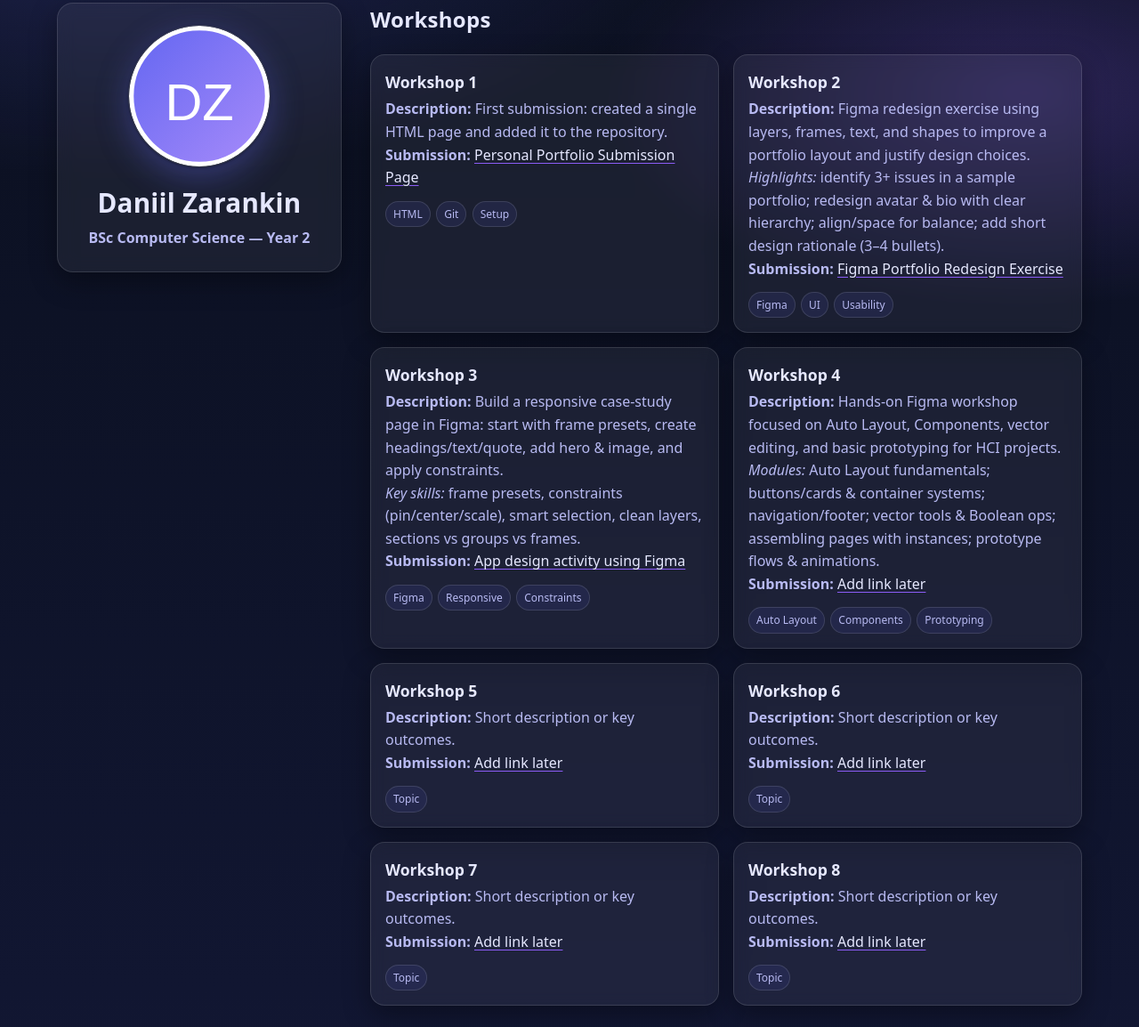
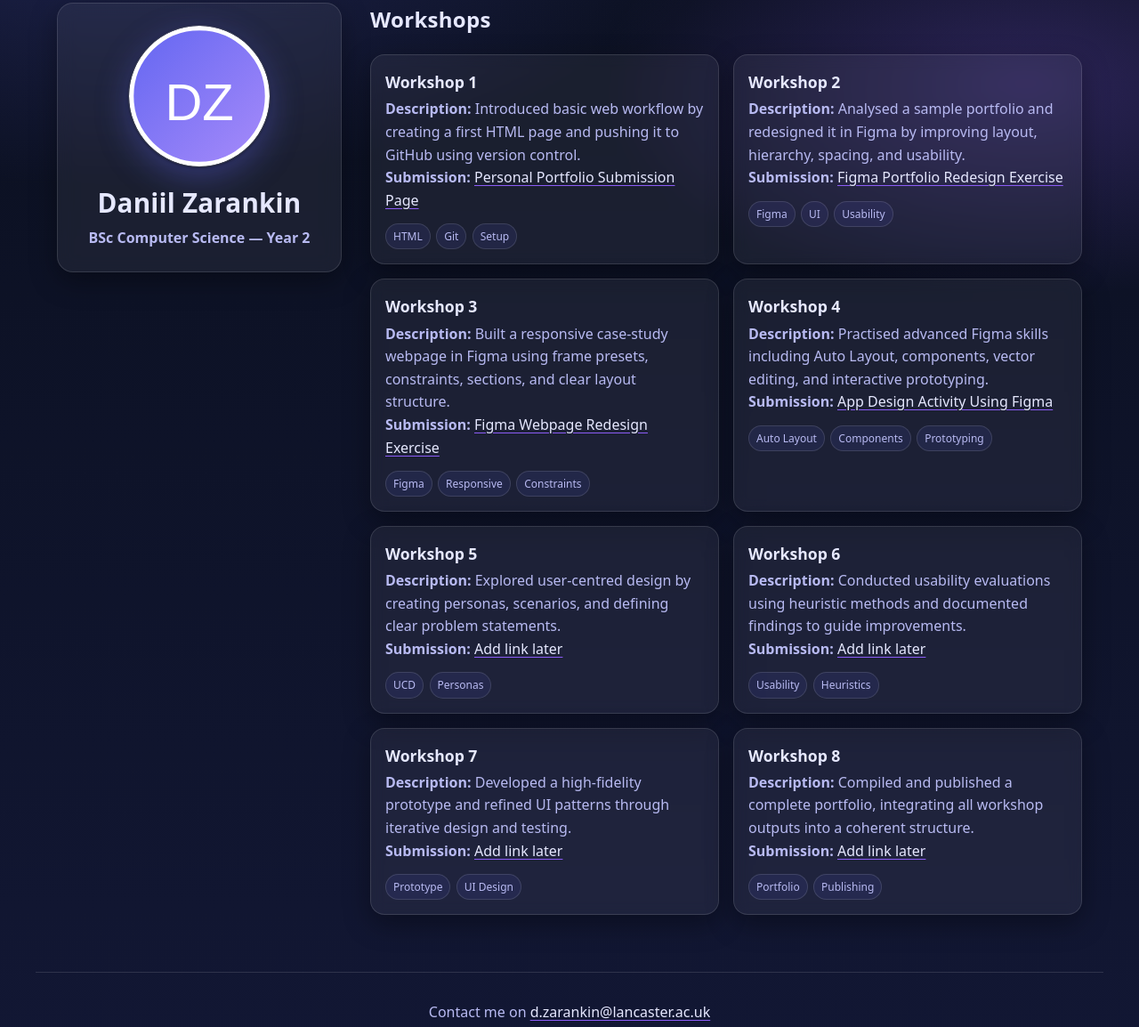
Before and after one commit to DaniilZar/DaniilZarankinPortfolio, a plain HTML site: page index.html in a window 1280 px wide. Shown: the part 29-1183 px from the top of the page at 89% size. Drawn offline with Linux system fonts and the light colour scheme.

Commit message:
Update index.html

```diff
--- a/index.html
+++ b/index.html
@@ -31,64 +31,71 @@
       <section class="workshops">
         <h2>Workshops</h2>
         <div class="grid">
+
+          <!-- Workshop 1 -->
           <article class="workshop-card">
             <h3>Workshop 1</h3>
-            <p><strong>Description:</strong> First submission: created a single HTML page and added it to the repository.</p>
+            <p><strong>Description:</strong> Introduced basic web workflow by creating a first HTML page and pushing it to GitHub using version control.</p>
             <p><strong>Submission:</strong> <a href="https://daniilzar.github.io/DaniilZarankinPortfolio/" target="_blank" rel="noopener noreferrer">Personal Portfolio Submission Page</a></p>
             <div class="tags"><span>HTML</span><span>Git</span><span>Setup</span></div>
           </article>
 
+          <!-- Workshop 2 -->
           <article class="workshop-card">
             <h3>Workshop 2</h3>
-            <p><strong>Description:</strong> Figma redesign exercise using layers, frames, text, and shapes to improve a portfolio layout and justify design choices.</p>
-            <p><em>Highlights:</em> identify 3+ issues in a sample portfolio; redesign avatar &amp; bio with clear hierarchy; align/space for balance; add short design rationale (3–4 bullets).</p>
+            <p><strong>Description:</strong> Analysed a sample portfolio and redesigned it in Figma by improving layout, hierarchy, spacing, and usability.</p>
             <p><strong>Submission:</strong> <a href="https://www.figma.com/design/AOrdPFLcjPu58RsgTK981s/Portfolio---Tomasz-Gajda--Community-?node-id=0-1&amp;m=dev&amp;t=WDSgcENX6BiqRzq5-1" target="_blank" rel="noopener noreferrer">Figma Portfolio Redesign Exercise</a></p>
             <div class="tags"><span>Figma</span><span>UI</span><span>Usability</span></div>
           </article>
 
+          <!-- Workshop 3 -->
           <article class="workshop-card">
             <h3>Workshop 3</h3>
-            <p><strong>Description:</strong> Build a responsive case‑study page in Figma: start with frame presets, create headings/text/quote, add hero &amp; image, and apply constraints.</p>
-            <p><em>Key skills:</em> frame presets, constraints (pin/center/scale), smart selection, clean layers, sections vs groups vs frames.</p>
-            <p><strong>Submission:</strong> <a href="https://daniilzar.github.io/HCI_Workshop4/" target="_blank" rel="noopener noreferrer">App design activity using Figma</a></p>
+            <p><strong>Description:</strong> Built a responsive case-study webpage in Figma using frame presets, constraints, sections, and clear layout structure.</p>
+            <p><strong>Submission:</strong> <a href="https://daniilzar.github.io/HCI_Workshop3/" target="_blank" rel="noopener noreferrer">Figma Webpage Redesign Exercise</a></p>
             <div class="tags"><span>Figma</span><span>Responsive</span><span>Constraints</span></div>
           </article>
 
+          <!-- Workshop 4 -->
           <article class="workshop-card">
             <h3>Workshop 4</h3>
-            <p><strong>Description:</strong> Hands‑on Figma workshop focused on Auto Layout, Components, vector editing, and basic prototyping for HCI projects.</p>
-            <p><em>Modules:</em> Auto Layout fundamentals; buttons/cards &amp; container systems; navigation/footer; vector tools &amp; Boolean ops; assembling pages with instances; prototype flows &amp; animations.</p>
-            <p><strong>Submission:</strong> <a href="#" aria-label="Add your link later">Add link later</a></p>
+            <p><strong>Description:</strong> Practised advanced Figma skills including Auto Layout, components, vector editing, and interactive prototyping.</p>
+            <p><strong>Submission:</strong> <a href="https://daniilzar.github.io/HCI_Workshop4/" target="_blank" rel="noopener noreferrer">App Design Activity Using Figma</a></p>
             <div class="tags"><span>Auto Layout</span><span>Components</span><span>Prototyping</span></div>
           </article>
 
+          <!-- Workshop 5 -->
           <article class="workshop-card">
             <h3>Workshop 5</h3>
-            <p><strong>Description:</strong> Short description or key outcomes.</p>
+            <p><strong>Description:</strong> Explored user-centred design by creating personas, scenarios, and defining clear problem statements.</p>
             <p><strong>Submission:</strong> <a href="#">Add link later</a></p>
-            <div class="tags"><span>Topic</span></div>
+            <div class="tags"><span>UCD</span><span>Personas</span></div>
           </article>
 
+          <!-- Workshop 6 -->
           <article class="workshop-card">
             <h3>Workshop 6</h3>
-            <p><strong>Description:</strong> Short description or key outcomes.</p>
+            <p><strong>Description:</strong> Conducted usability evaluations using heuristic methods and documented findings to guide improvements.</p>
             <p><strong>Submission:</strong> <a href="#">Add link later</a></p>
-            <div class="tags"><span>Topic</span></div>
+            <div class="tags"><span>Usability</span><span>Heuristics</span></div>
           </article>
 
+          <!-- Workshop 7 -->
           <article class="workshop-card">
             <h3>Workshop 7</h3>
-            <p><strong>Description:</strong> Short description or key outcomes.</p>
+            <p><strong>Description:</strong> Developed a high-fidelity prototype and refined UI patterns through iterative design and testing.</p>
             <p><strong>Submission:</strong> <a href="#">Add link later</a></p>
-            <div class="tags"><span>Topic</span></div>
+            <div class="tags"><span>Prototype</span><span>UI Design</span></div>
           </article>
 
+          <!-- Workshop 8 -->
           <article class="workshop-card">
             <h3>Workshop 8</h3>
-            <p><strong>Description:</strong> Short description or key outcomes.</p>
+            <p><strong>Description:</strong> Compiled and published a complete portfolio, integrating all workshop outputs into a coherent structure.</p>
             <p><strong>Submission:</strong> <a href="#">Add link later</a></p>
-            <div class="tags"><span>Topic</span></div>
+            <div class="tags"><span>Portfolio</span><span>Publishing</span></div>
           </article>
+
         </div>
       </section>
     </main>
```
